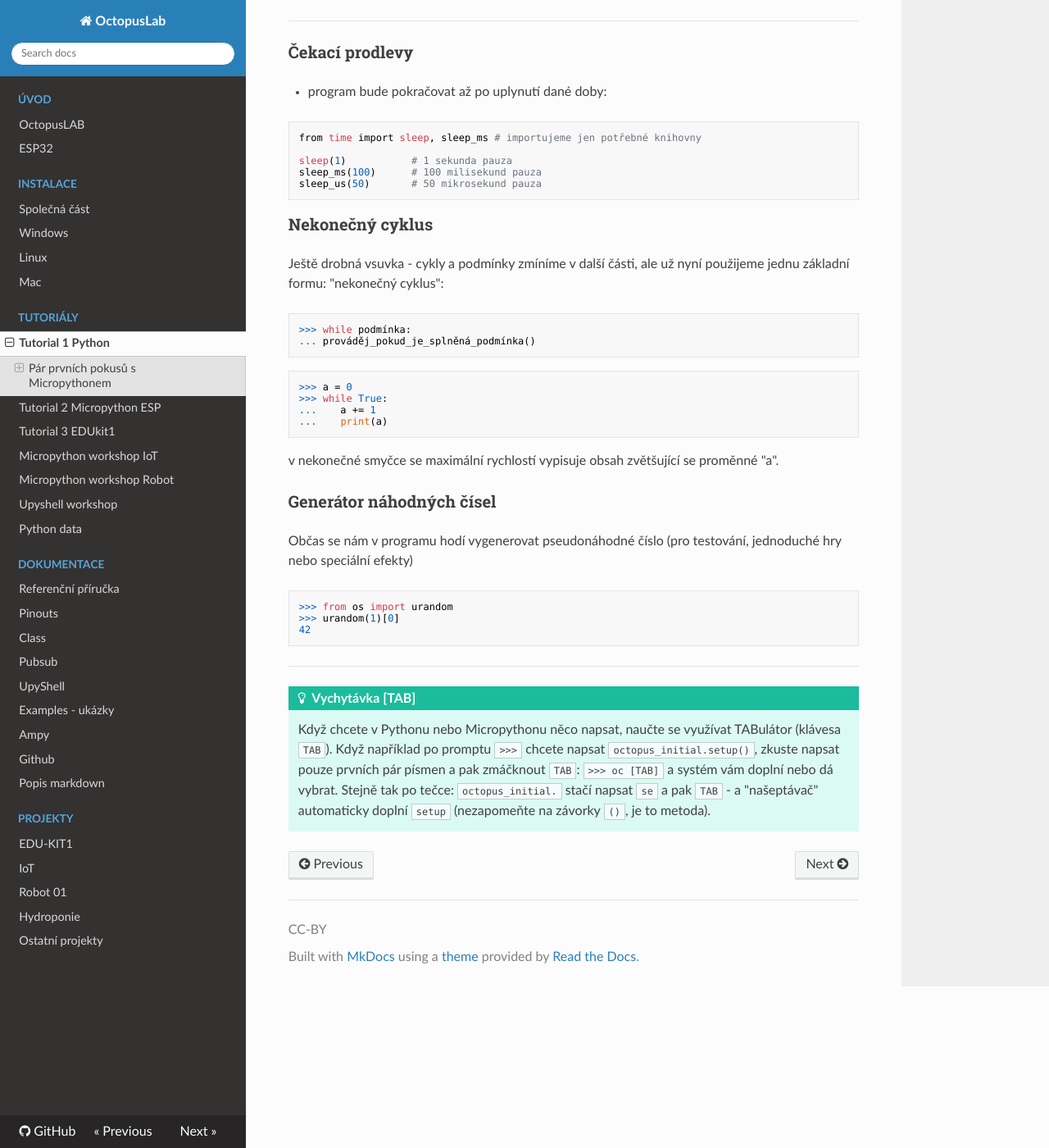
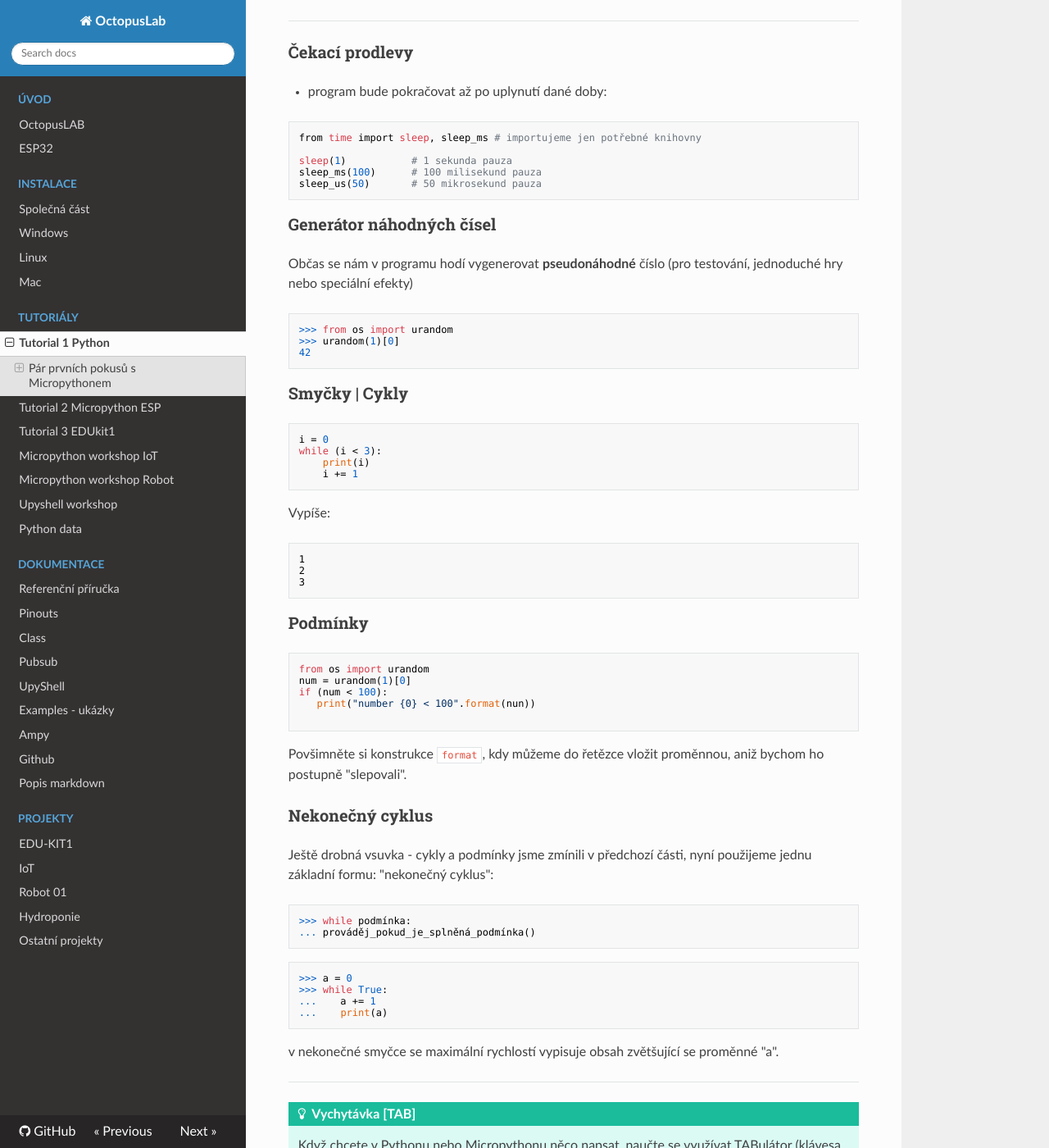
Before and after one commit to octopuslab-cz/docs_octopuslab_cz, an MkDocs documentation site: the page built from docs/tutorial1-python.md, in a window 1280 px wide and 1400 px high, scrolled down 4005 px. Shown: the whole window at 82% size. Built offline with MkDocs 1.6.1, drawn with Linux system fonts in a browser that asks for light colours; nearby versions of some CDN libraries.

Commit message:
tutor1 if

````diff
--- a/docs/tutorial1-python.md
+++ b/docs/tutorial1-python.md
@@ -215,8 +215,46 @@ sleep_ms(100)      # 100 milisekund pauza
 sleep_us(50)       # 50 mikrosekund pauza
 ```
 
+### Generátor náhodných čísel
+
+Občas se nám v programu hodí vygenerovat **pseudonáhodné** číslo (pro testování, jednoduché hry nebo speciální efekty)
+
+```python
+>>> from os import urandom
+>>> urandom(1)[0]
+42
+```
+
+
+### Smyčky | Cykly
+
+```python
+i = 0
+while (i < 3):
+    print(i)
+    i += 1
+```
+Vypíše:
+```
+1
+2
+3
+```
+
+### Podmínky
+```python
+from os import urandom
+num = urandom(1)[0]
+if (num < 100):
+   print("number {0} < 100".format(nun))
+
+```
+
+Povšimněte si konstrukce `format`, kdy můžeme do řetězce vložit proměnnou, aniž bychom ho postupně "slepovali".
+
+
 ### Nekonečný cyklus
-Ještě drobná vsuvka - cykly a podmínky zmíníme v další části, ale už nyní použijeme jednu základní formu: "nekonečný cyklus":
+Ještě drobná vsuvka - cykly a podmínky jsme zmínili v předchozí části, nyní použijeme jednu základní formu: "nekonečný cyklus":
 ```
 >>> while podmínka:
 ... prováděj_pokud_je_splněná_podmínka()
@@ -230,18 +268,6 @@ Ještě drobná vsuvka - cykly a podmínky zmíníme v další části, ale už
 ```
 v nekonečné smyčce se maximální rychlostí vypisuje obsah zvětšující se proměnné "a".
 
-
-### Generátor náhodných čísel
-
-Občas se nám v programu hodí vygenerovat pseudonáhodné číslo (pro testování, jednoduché hry nebo speciální efekty)
-
-```python
->>> from os import urandom
->>> urandom(1)[0]
-42
-```
-
-
 ---
 
 !!! hint " **Vychytávka [TAB]**"
````
